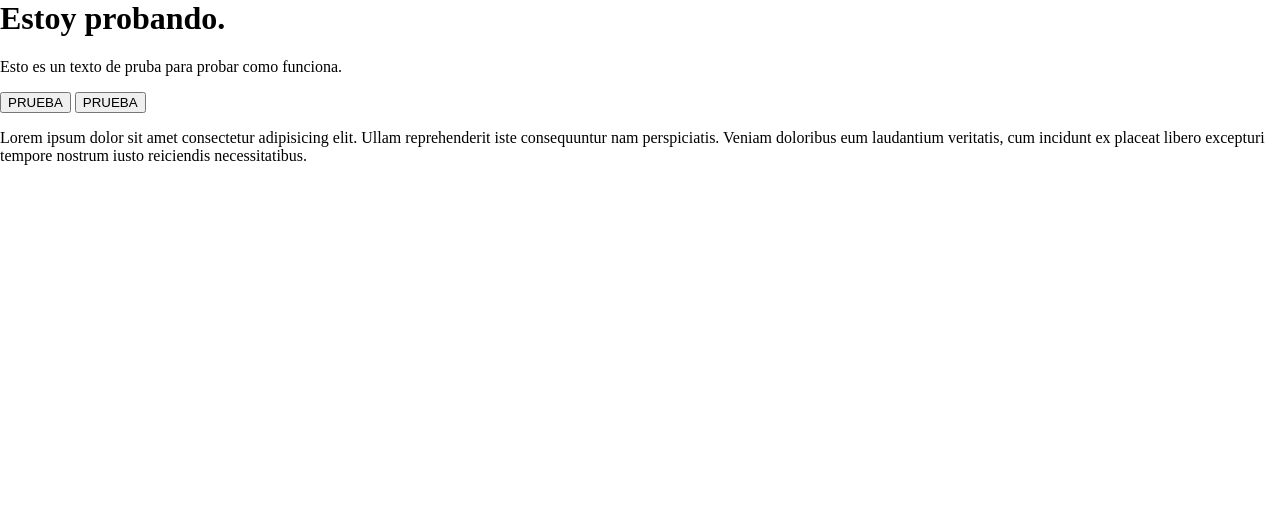
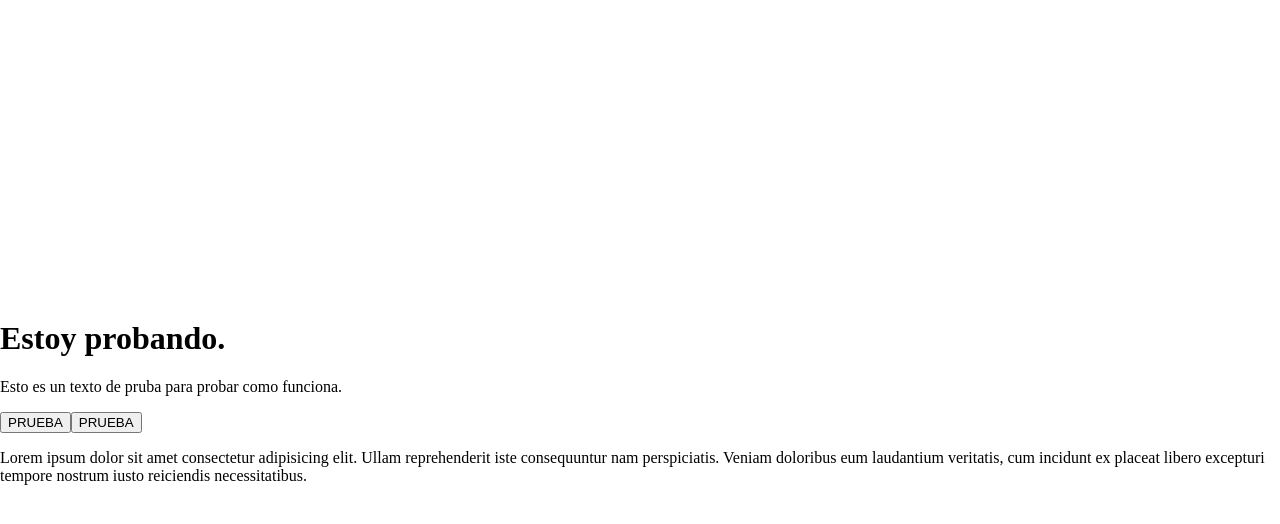
Before and after one commit to franconunez-git/scroll, a plain HTML site: page index.html in a window 1280 px wide. Drawn offline with Linux system fonts and the light colour scheme.

Commit message:
cambie los nombres de etiquetas e id, que estaban mal

```diff
--- a/index.css
+++ b/index.css
@@ -13,12 +13,12 @@ html, body{
 	align-items: center;
 }
 
-:right{
+.left{
 	display: flex;
 	flex-direction: column;
 }
 
-:buttons{
+.bt{
 	display: flex;
 	flex-direction: row;
 }
--- a/index.html
+++ b/index.html
@@ -7,15 +7,15 @@
 	<title>Landing page</title>
 </head>
 <body>
-<div class="all">
+<div id="all">
 	<div class="container">
 		<div class="section">
-			<div class="right">
+			<div class="left">
 				<div class="text">
 					<h1>Estoy probando.</h1>
 					<p>Esto es un texto de pruba para probar como funciona.</p>
 				</div>
-				<div class="buttons">
+				<div class="bt">
 					<button>PRUEBA</button>
 					<button>PRUEBA</button>
 				</div>
```
